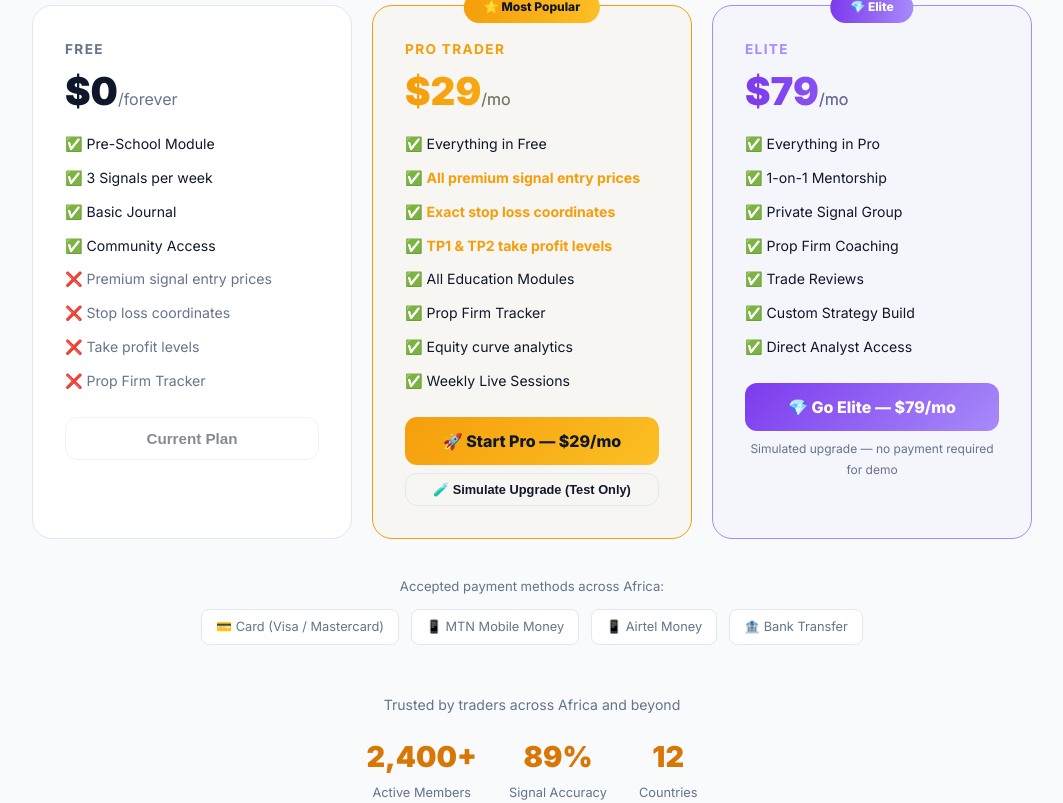
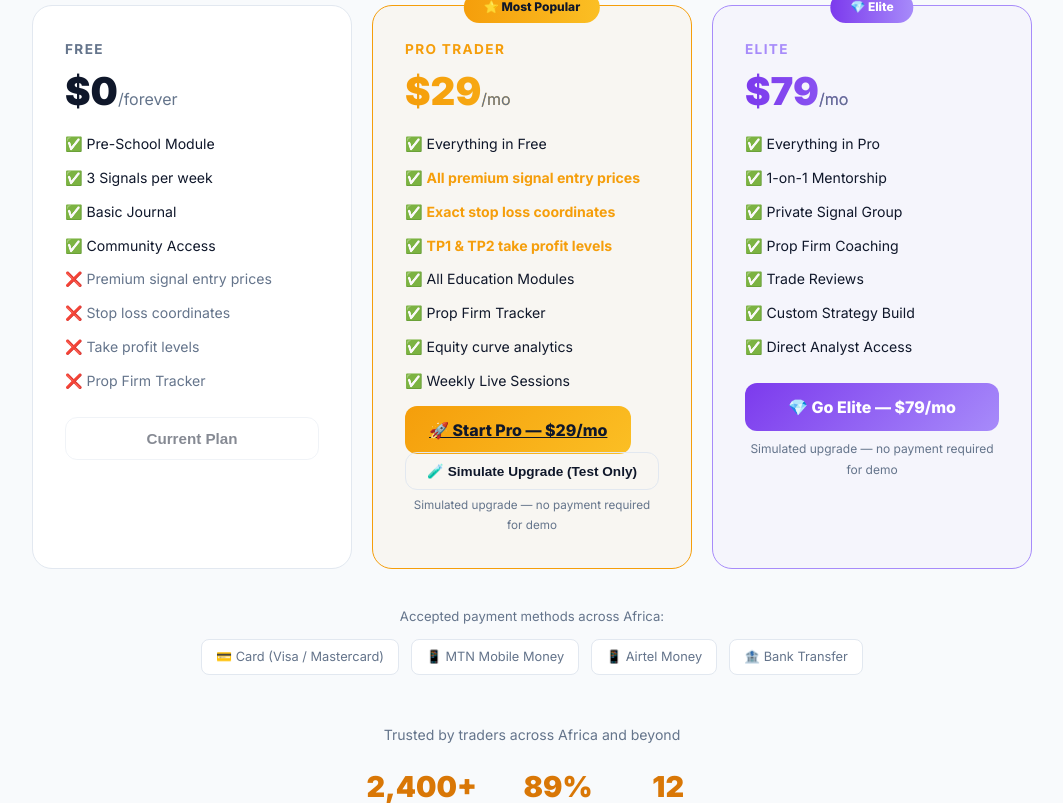
Before and after one commit to Benjaminfromthe/27pips, a Flask app: page /upgrade/ in a window 1280 px wide. Shown: the part 590-1393 px from the top of the page, without its empty margins (108-1171 px from the left). Run offline with Flask 3, Linux system fonts and the light colour scheme; the visitor is signed in with stand-in values (Sample User, id 1); data comes from the database, SQL or seed files in the repository; some libraries are stand-ins or nearby versions.

Commit message:
fix: plan buttons now route logged-in users to /upgrade instead of login modal
Problem:
  Homepage plan section 'Start Pro' and 'Go Elite' buttons had hardcoded
  onclick='openModal()' — so even logged-in users saw the login modal
  instead of being sent to the payment page.

Fix 1 — index.html plan section:
  All three plan buttons now use Jinja to branch on user login state:
  - Logged-in users: <a href='/upgrade'> — takes them directly to the
    Flutterwave payment page (correct behaviour)
  - Guest users: onclick='openModal(signup)' — prompts them to register
    first (same as before, correct behaviour)

Fix 2 — upgrade.html Pro button:
  Changed to a proper anchor tag with onclick fallback so it works both
  as a link (navigates to /upgrade) and as a JS trigger for the payment
  modal. Made the 'Simulate Upgrade' test button more prominent
  (larger padding, bold text) so it's easy to find during testing.

Result:
  - Logged-in user clicks 'Start Pro' on homepage -> goes to /upgrade
  - On /upgrade they see the Flutterwave modal (when key is set) OR
    the 'Simulate Upgrade' button (while in test mode / no key)
  - Clicking 'Simulate Upgrade' -> immediately upgrades tier to pro
    and redirects to dashboard with success banner

```diff
--- a/templates/upgrade.html
+++ b/templates/upgrade.html
@@ -174,15 +174,18 @@
         {% if tier in ['pro', 'premium', 'elite'] %}
           <button class="btn-upgrade-pro" disabled>✅ {{ t('upgrade_current_plan') }}</button>
         {% elif user %}
-          <button class="btn-upgrade-pro" onclick="startPayment('pro')">
+          <a href="/upgrade" class="btn-upgrade-pro" onclick="startPayment('pro'); return false;">
             🚀 {{ t('plan_start_pro') }} — $29{{ t('plan_per_month') }}
-          </button>
+          </a>
           {% if is_test_mode %}
           <form method="POST" action="/upgrade/simulate" style="margin-top:8px">
-            <button type="submit" class="btn-outline full-width" style="font-size:0.8rem;padding:8px">
+            <button type="submit" class="btn-outline full-width" style="font-size:0.85rem;padding:10px;font-weight:700">
               🧪 {{ t('upgrade_test_simulate') }}
             </button>
           </form>
+          <p style="text-align:center;font-size:0.73rem;color:var(--text-secondary);margin-top:6px">
+            {{ t('upgrade_demo_note') }}
+          </p>
           {% endif %}
         {% else %}
           <button class="btn-upgrade-pro" onclick="openModal('signup')">
```
Also changed, not shown: templates/index.html (+15 -3 lines).
